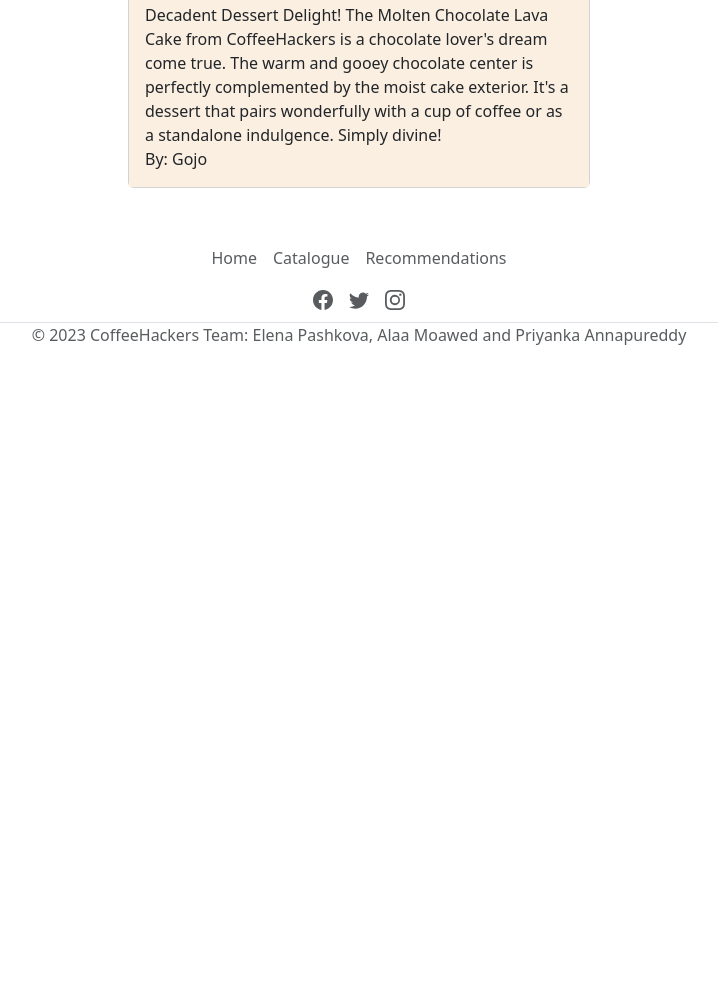
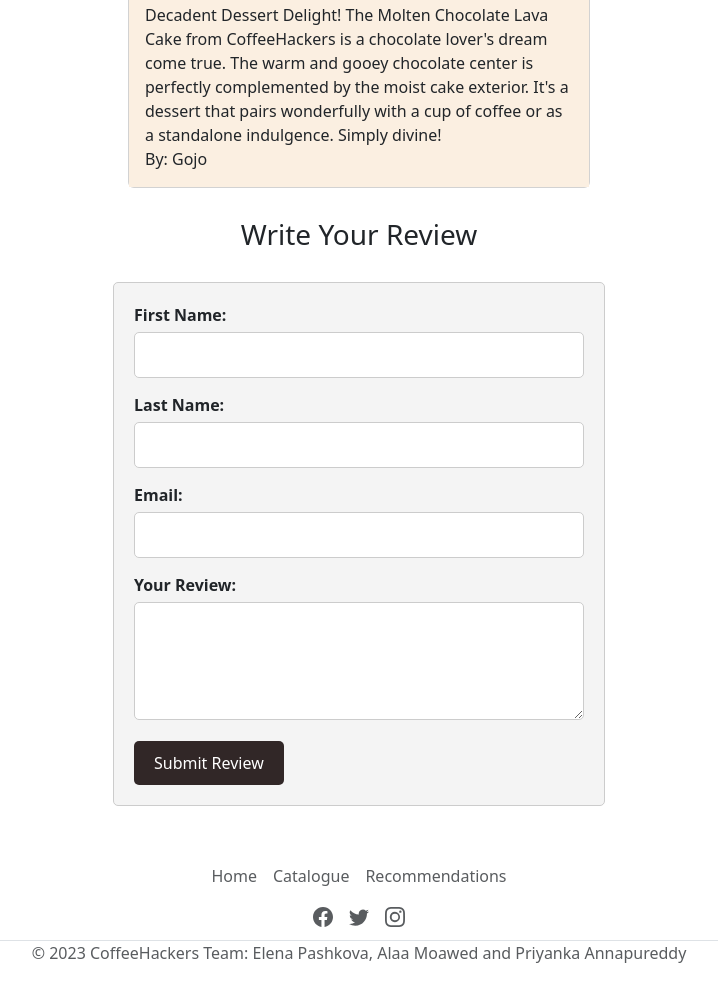
Before and after one commit to oivie/CoffeeHackers, a plain HTML site: page recommendations.html in a window 1280 px wide. Shown: the part 4132-5134 px from the top of the page, without its empty margins (281-999 px from the left). Before the commit the page ends 4535 px from the top, so only its background shows below. Drawn offline with nearby package versions, Linux system fonts and the light colour scheme.

Commit message:
revomendation update

```diff
--- a/recommendations.html
+++ b/recommendations.html
@@ -11,7 +11,6 @@ Scroll to Top Button at the bottom-right corner that allows users to scroll back
 <head>
     <meta charset="UTF-8">
     <meta name="viewport" content="width=device-width, initial-scale=1.0">
-    <link rel="icon" href="./Images/apple-touch-icon.png" type="image/x-icon">
     <meta content="coffee-quiz,reviews,blog" name="Alaa Moawed">
     <link rel="stylesheet" href="style/recommend.css">
     <link href="https://cdn.jsdelivr.net/npm/bootstrap@5.3.0/dist/css/bootstrap.min.css" rel="stylesheet" integrity="sha384-9ndCyUaIbzAi2FUVXJi0CjmCapSmO7SnpJef0486qhLnuZ2cdeRhO02iuK6FUUVM" crossorigin="anonymous">
@@ -223,6 +222,28 @@ Scroll to Top Button at the bottom-right corner that allows users to scroll back
               </p>
           </div>
         </div>
+
+    <!-- Users write their review -->
+            <h3 style="text-align: center; padding-top: 30px; padding-bottom: 0;">Write Your Review</h3>
+      <form id="reviewForm" action="recommendations.html" method="post">
+        <div class="form-group">
+          <label for="firstName">First Name:</label>
+          <input type="text" id="firstName" name="firstName" required>
+        </div>
+        <div class="form-group">
+          <label for="lastName">Last Name:</label>
+          <input type="text" id="lastName" name="lastName" required>
+        </div>
+        <div class="form-group">
+          <label for="email">Email:</label>
+          <input type="email" id="email" name="email" required>
+        </div>
+        <div class="form-group">
+          <label for="message">Your Review:</label>
+          <textarea id="message" name="message" rows="4" required></textarea>
+        </div>
+        <button type="submit">Submit Review</button>
+      </form>
     </div>
   </main>
   <div class="container">
--- a/style/recommend.css
+++ b/style/recommend.css
@@ -166,6 +166,62 @@ a.effectShine:hover {
     display: none;
 }
 
-  /* If fade out option is set */
-.typed-fade-out {
-}
+/* Style for the Review Form */
+#reviewForm {
+    margin-top: 30px;
+    padding: 20px;
+    background-color: #f4f4f4;
+    border: 1px solid #ccc;
+    border-radius: 5px;
+  }
+
+  #reviewForm h3 {
+    margin-top: 0;
+  }
+
+  .form-group {
+    margin-bottom: 15px;
+  }
+
+  .form-group label {
+    display: block;
+    font-weight: bold;
+    margin-bottom: 5px;
+  }
+
+  .form-group input[type="text"],
+  .form-group input[type="email"],
+  .form-group textarea {
+    width: 100%;
+    padding: 10px;
+    border: 1px solid #ccc;
+    border-radius: 5px;
+    font-size: 16px;
+  }
+
+  .form-group textarea {
+    resize: vertical;
+  }
+
+  button[type="submit"] {
+    background-color: #312727;
+    color: white;
+    padding: 10px 20px;
+    border: none;
+    border-radius: 5px;
+    cursor: pointer;
+    font-size: 16px;
+  }
+
+  button[type="submit"]:hover {
+    background-color: #312727;
+  }
+
+  /* Responsive Styling */
+  @media (max-width: 768px) {
+    .form-group input[type="text"],
+    .form-group input[type="email"],
+    .form-group textarea {
+      font-size: 14px;
+    }
+  }
```
